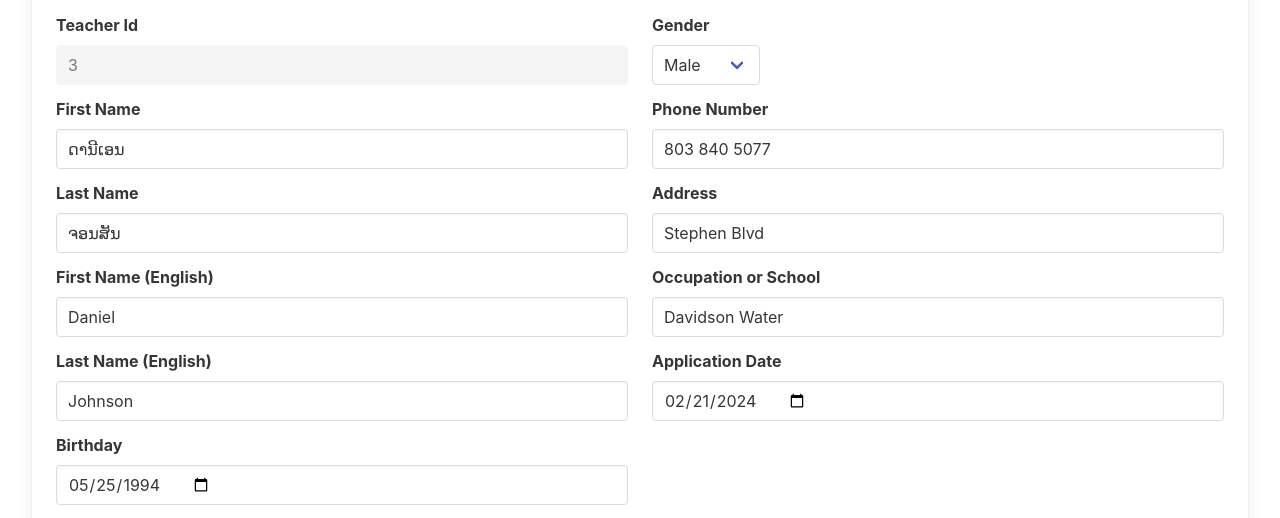
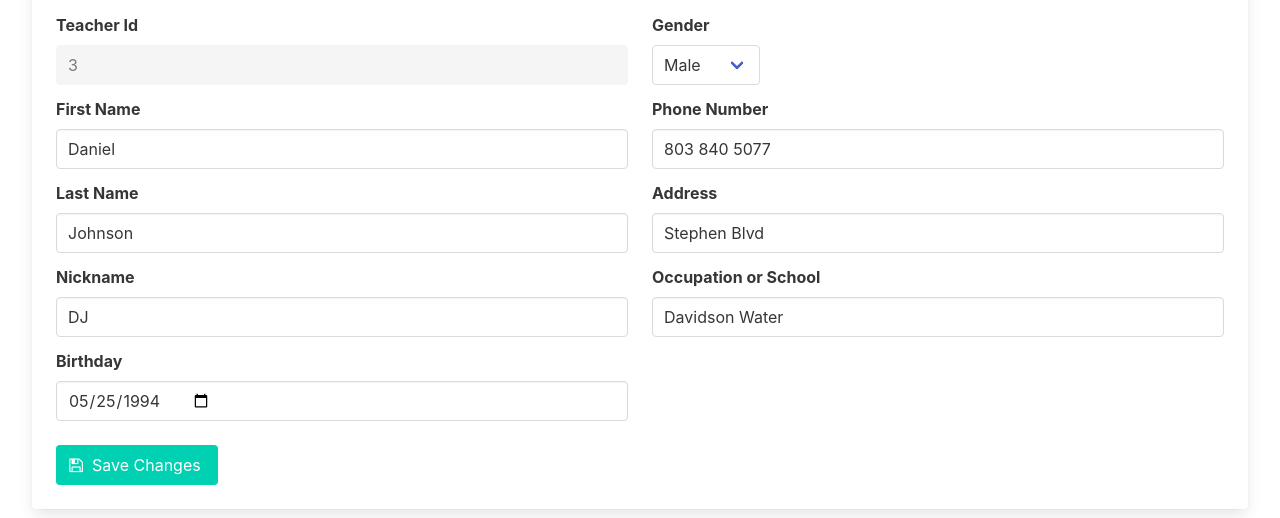
Before and after one commit to djjohnsongeek/school-db-mockup, a plain HTML site: page teacher.html in a window 1280 px wide. Shown: the part 151-669 px from the top of the page. Drawn offline with nearby package versions, Linux system fonts and the light colour scheme.

Commit message:
feat: small updates

```diff
--- a/teacher.html
+++ b/teacher.html
@@ -67,25 +67,19 @@
                                         <div class="field">
                                             <label class="label">First Name</label>
                                             <div class="control">
-                                                <input class="input" type="text" value="ດານີເອນ ">
+                                                <input class="input" type="text" value="Daniel">
                                             </div>
                                         </div>
                                         <div class="field">
                                             <label class="label">Last Name</label>
                                             <div class="control">
-                                                <input class="input" type="text" value="ຈອນສັນ">
+                                                <input class="input" type="text" value="Johnson">
                                             </div>
                                         </div>
                                         <div class="field">
-                                            <label class="label">First Name (English)</label>
+                                            <label class="label">Nickname</label>
                                             <div class="control">
-                                                <input class="input" type="text" value="Daniel">
-                                            </div>
-                                        </div>
-                                        <div class="field">
-                                            <label class="label">Last Name (English)</label>
-                                            <div class="control">
-                                                <input class="input" type="text" value="Johnson">
+                                                <input class="input" type="text" value="DJ">
                                             </div>
                                         </div>
                                         <div class="field">
@@ -123,12 +117,6 @@
                                             <label class="label">Occupation or School</label>
                                             <div class="control">
                                                 <input class="input" type="text" value="Davidson Water">
-                                            </div>
-                                        </div>
-                                        <div class="field">
-                                            <label class="label">Application Date</label>
-                                            <div class="control">
-                                                <input class="input" type="date" value="2024-02-21">
                                             </div>
                                         </div>
                                     </div>
```
Also changed, not shown: class.html (+4 -4 lines), new-teacher.html (+1 -13 lines), students.html (+1 -1 lines), teachers.html (+1 -9 lines).
